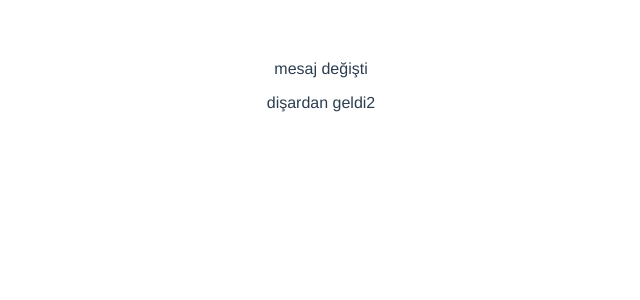
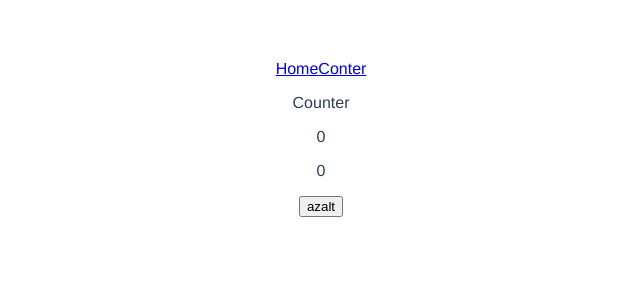
Before and after one commit to karayaka/vue-lesson-pinia, a Vue app: page /counter in a window 1280 px wide. Shown: the top 300 px of the page, without its empty margins (319-959 px from the left). Built offline with nearby package versions, Linux system fonts and the light colour scheme.

Commit message:
router pinia son

```diff
--- a/package.json
+++ b/package.json
@@ -8,6 +8,7 @@
     "lint": "vue-cli-service lint"
   },
   "dependencies": {
+    "pinia": "^2.0.33",
     "vue": "^3.2.13",
     "vue-router": "^4.1.6"
   },
--- a/src/App.vue
+++ b/src/App.vue
@@ -1,22 +1,10 @@
 <template>
-  <SayName :msg="msg">
-    <template v-slot:out >
-      <p>dişardan geldi2</p>
-    </template>
-  </SayName>
+  <RouterLink to="/">Home</RouterLink>
+  <RouterLink to="/counter">Conter</RouterLink>
+  <router-view></router-view>
 </template>
 
-<script lang="ts" setup>
-import { ref } from 'vue';
-import SayName from '@/components/SayName.vue'
-let msg=ref("mesajs");
 
-setTimeout(()=>{
-  msg.value="mesaj değişti";
-},2500)
-
-
-</script>
 
 <style>
 #app {
--- a/src/main.ts
+++ b/src/main.ts
@@ -1,5 +1,9 @@
 import { createApp } from 'vue'
 import App from './App.vue'
 import router from './router'
+import {createPinia} from'pinia'
 
-createApp(App).use(router).mount('#app')
+createApp(App)
+    .use(createPinia())
+    .use(router)
+    .mount('#app')
--- /dev/null
+++ b/src/store/couter.ts
@@ -0,0 +1,22 @@
+import {defineStore} from'pinia'
+
+export const  counterStore=defineStore('counter',{
+    state:() =>{
+        return {
+            count:0
+        }
+    },
+    getters:{
+        double(state){
+            return state.count*2;
+        }
+    },
+    actions:{
+        increment() {
+            this.count++;
+        },
+        discrement() {
+            this.count--;
+        },
+    }
+})
--- a/src/views/CounterView.vue
+++ b/src/views/CounterView.vue
@@ -1,3 +1,13 @@
 <template>
-    <p>Couter Page</p>
+    <p>Counter</p>
+    <p>{{ store.count}}</p>
+    <p>{{ store.double}}</p>
+    <button @click="store.discrement()">azalt</button>
 </template>
+<script lang="ts" setup>
+import {counterStore} from'@/store/couter'
+
+var store=counterStore();
+
+
+</script>
--- a/src/views/HomeView.vue
+++ b/src/views/HomeView.vue
@@ -1,3 +1,13 @@
 <template>
     <p>Home Page</p>
+    <p>{{ store.count}}</p>
+    <p>{{ store.double}}</p>
+    <button @click="store.increment()">artır</button>
 </template>
+<script lang="ts" setup>
+import {counterStore} from'@/store/couter'
+
+var store=counterStore();
+
+
+</script>
```
Also changed, not shown: 1 other file (tests, documents, lock files or other folders).
